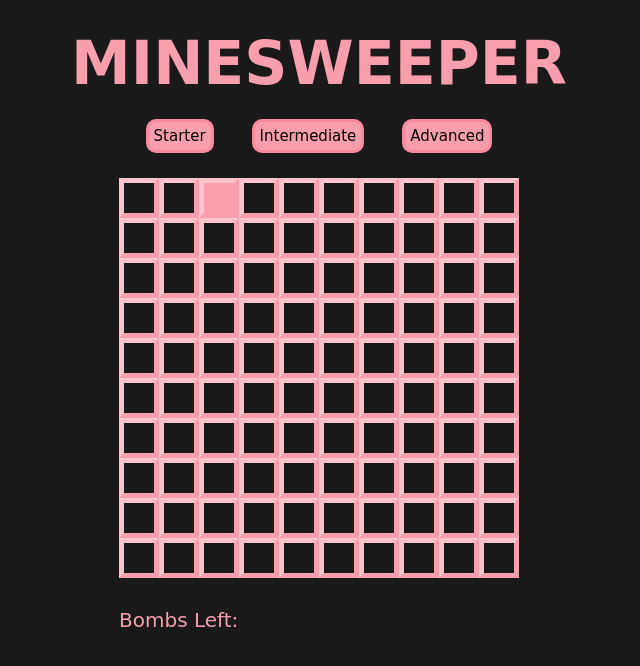
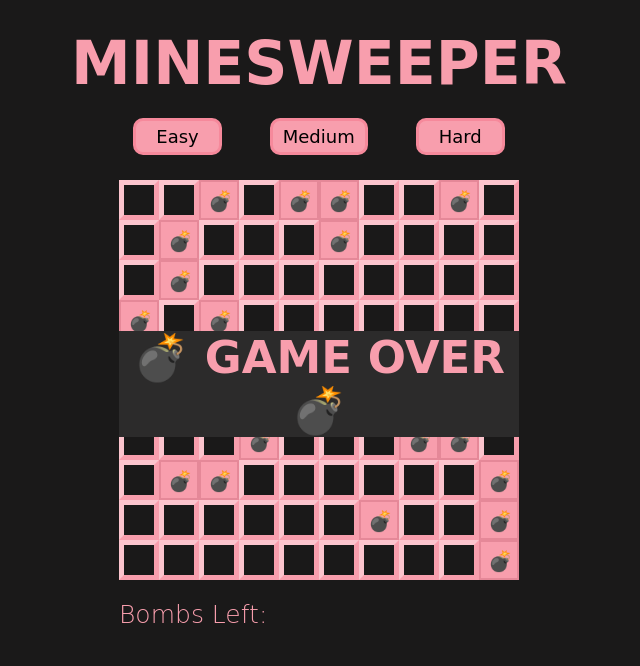
Before and after one commit to ChenAmelia/MineswepperGame, a plain HTML site: page index.html in a window 1280 px wide. Both pictures are taken after a click on the element 358 px from the left and 198 px from the top of the page. Shown: the whole page, without its empty margins (139-779 px from the left). Drawn offline with Linux system fonts and the light colour scheme; a web font is replaced by a local one.

Commit message:
reload by clicking

```diff
--- a/index.html
+++ b/index.html
@@ -14,13 +14,14 @@
 
     <h1>MINESWEEPER</h1>
 
-    <button>Starter</button>
-    <button>Intermediate</button>
-    <button>Advanced</button>
+    <button id="easy">Easy</button>
+    <button id="medium">Medium</button>
+    <button id="hard">Hard</button>
 
     <div class="grid"></div>
 
-    <div class="bombsLeft">Bombs Left: </div>
+    <div class="bombsLeft">Bombs Left: <span id="bombsLeft"></span></div>
+    <div id="result" onclick="window.location.reload()"></div>
 
 
 
--- a/index.js
+++ b/index.js
@@ -18,6 +18,8 @@
 
 
 const grid = document.querySelector('.grid');
+const bombsLeft = document.querySelector('#bombsLeft');
+const result = document.querySelector('#result');
     let width = 10;
     let squares = [];
     let gameOver = false;
@@ -27,7 +29,9 @@
 //create grid board
     const createBoard = (i) => {
 
-//create bomb and empty squares and shufffle them in random everytime refresh the page
+        //bombsLeft.innerHTML = amountOfFlags;
+
+        //create bomb and empty squares and shufffle them in random everytime refresh the page
 
         let totalSuqares = 100;
 
@@ -91,7 +95,6 @@
         }
 
         //check the bomb around the square in surrounding other eight squares
-
         for (let i = 0; i < squares.length; i++) {
             let numberOfBombs = 0;
             const leftColume = (i % 10 === 0);
@@ -137,12 +140,15 @@
                 square.classList.add('flagged');
                 square.innerHTML = '🎀'
                 amountOfFlags ++
+                bombsLeft.innerHTML = amountOfBombs - amountOfFlags;
+                winTheGame()
+
+            }   else {
+                square.classList.remove('flagged');
+                square.innerHTML = '';
+                amountOfFlags --
+                bombsLeft.innerHTML = amountOfBombs - amountOfFlags;
             }
-
-        } else {
-            square.classList.remove('flagged');
-            square.innerHTML = '';
-            amountOfFlags --
         }
     }
 
@@ -157,10 +163,10 @@
         let squareId = square.id;
 
         if (gameOver) return;
-        if (square.classList.contains('checked') || square.classList.contains('flag')) return;
+        if (square.classList.contains('checked') || square.classList.contains('flagged')) return;
 
         if (square.classList.contains('bomb')) {
-            alert('Game Over');
+            gameEnd(square);
         } else {
             let numberOfBombs = square.getAttribute('number');
             if (numberOfBombs > 0) {
@@ -224,6 +230,38 @@
         }, 10)
     }
 
+    //show all the bombs when the game over
+    const gameEnd = (square) => {
+        result.innerHTML = '💣  GAME OVER  💣';
+        gameOver = true;
+
+        squares.forEach(square => {
+            if(square.classList.contains('bomb')) {
+                square.innerHTML = '💣'
+                square.classList.remove('bomb');
+                square.classList.add('checked');
+            }
+        })
+    }
+
+    const winTheGame = () => {
+
+        let matches = 0;
+
+        for (let i = 0; i < squares.length; i++) {
+            if (squares[i].classList.contains('flagged') && squares[i].classList.contains('bomb')) {
+                matches ++
+              }
+              if (matches === amountOfBombs) {
+                result.innerHTML = '🎊YOU WIN!🎊'
+                gameOver = true
+              }
+        }
+    }
+
+
+    //
+
 
 
 
--- a/style.css
+++ b/style.css
@@ -8,6 +8,7 @@
 
 .container {
   width: 900px;
+  height: auto;
   align-content: center;
   background-color: rgb(26, 25, 25);
 }
@@ -24,12 +25,20 @@
   background-color: rgb(248, 158, 173);
   border: 3px solid rgb(246, 137, 155);
   border-radius: 10px;
-  padding: 5px;
+  padding: 5px 10px 5px 10px;
   margin: 0px;
-  margin-left: 15px;
-  margin-right: 15px;
+  margin-left: 20px;
+  margin-right: 20px;
   font-family: 'Rubik Maze', cursive;
-  font-size: 15px;
+  font-size: 18px;
+}
+
+#easy {
+  padding: 5px 20px 5px 20px;
+}
+
+#hard {
+  padding: 5px 20px 5px 20px;
 }
 
 .grid {
@@ -90,8 +99,20 @@
   color:rgb(248, 158, 173);
   padding: 30px;
   padding-left: 250px;
-  padding-top: 10px;
+  padding-top: 0px;
   font-family: 'Rubik Maze', cursive;
-  font-size: 20px;
+  font-size: 25px;
+  font-weight: 200;
   text-align: left;
 }
+
+#result {
+   color:rgb(248, 158, 173);
+   width:400px;
+   position: absolute;
+   background-color: rgb(44, 43, 43);
+   font-size: 45px;
+   font-weight: 550;
+   top: 331px;
+   left: 258px;
+}
```
